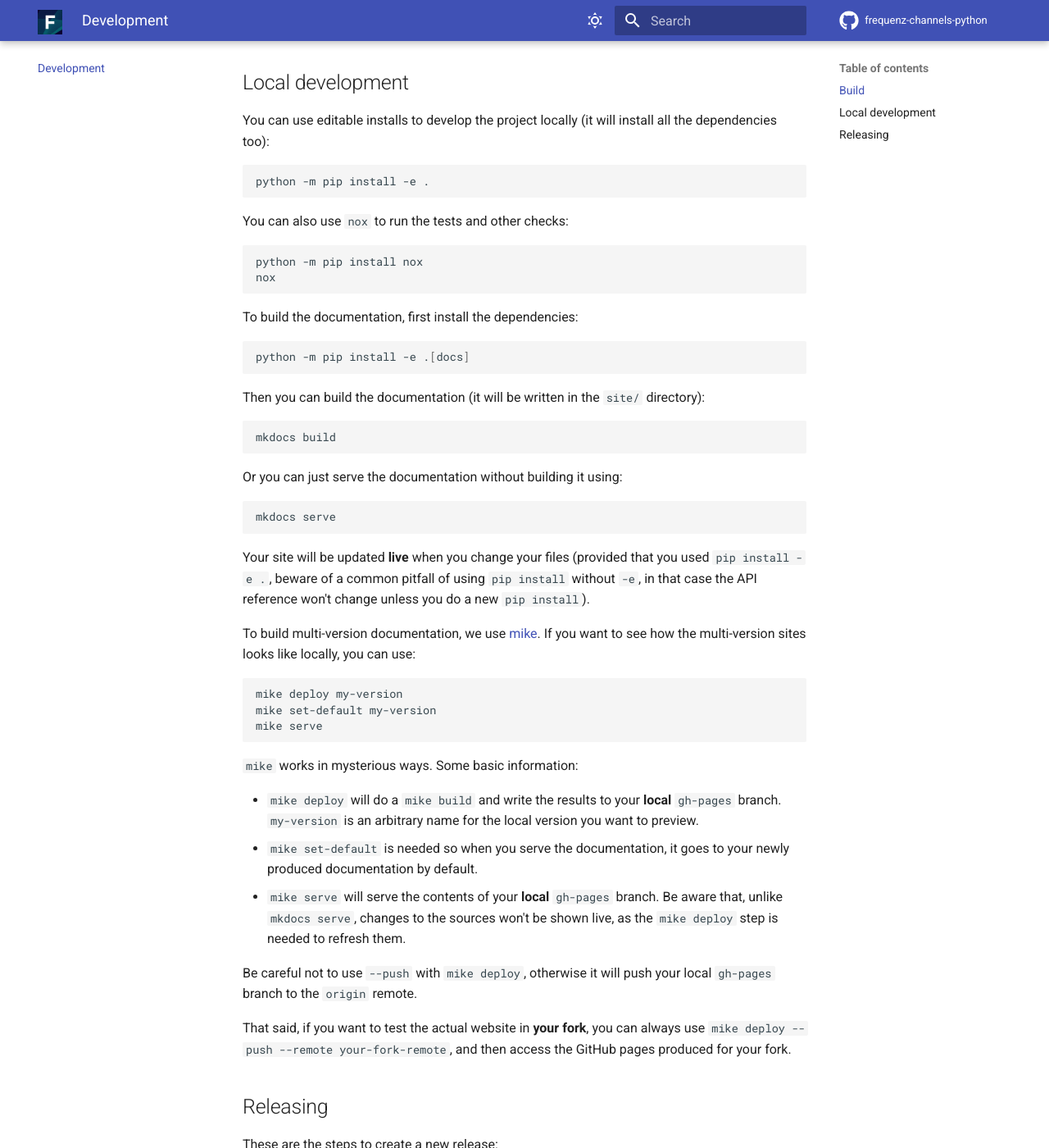
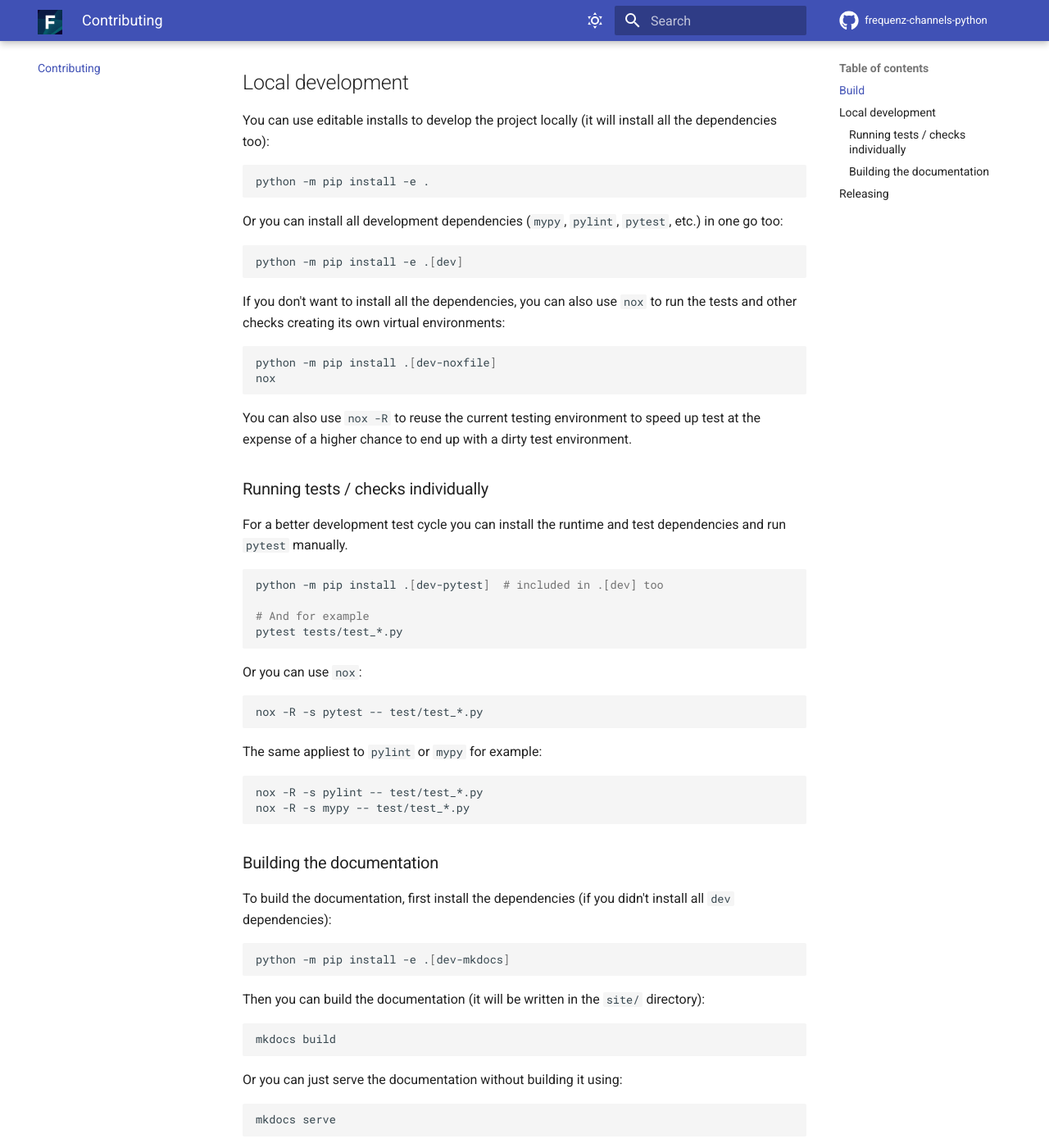
Before and after one commit to frequenz-floss/frequenz-channels-python, an MkDocs documentation site: the page built from docs/CONTRIBUTING.md, in a window 1280 px wide and 1400 px high, scrolled down 338 px. Shown: the whole window at 82% size. Built offline with MkDocs 1.6.1 and Material for MkDocs 9.7.7, drawn with Linux system fonts in a browser that asks for light colours; comment, search, counter and statistics services are not loaded; the version menu is left out; some of the changed text lies outside the part shown.

Commit message:
Migrate to use repo-config
Now this project uses repo-config:
https://github.com/frequenz-floss/frequenz-repo-config-python

The files were updated by generating the project using the cookiecutter
template.

Some dependencies needed to be upgraded as part of the process. Now all
dependencies are pinned and kept at the pyproject.toml file.

Signed-off-by: Leandro Lucarella <luca-frequenz@llucax.com>

````diff
--- a/CONTRIBUTING.md
+++ b/CONTRIBUTING.md
@@ -1,5 +1,4 @@
-# Contributing to `frequenz-channels`
-
+# Contributing to Frequenz channels
 
 ## Build
 
@@ -19,17 +18,55 @@
 python -m pip install -e .
 ```
 
-You can also use `nox` to run the tests and other checks:
+Or you can install all development dependencies (`mypy`, `pylint`, `pytest`,
+etc.) in one go too:
+```sh
+python -m pip install -e .[dev]
+```
+
+If you don't want to install all the dependencies, you can also use `nox` to
+run the tests and other checks creating its own virtual environments:
 
 ```sh
-python -m pip install nox
+python -m pip install .[dev-noxfile]
 nox
 ```
 
-To build the documentation, first install the dependencies:
+You can also use `nox -R` to reuse the current testing environment to speed up
+test at the expense of a higher chance to end up with a dirty test environment.
+
+### Running tests / checks individually
+
+For a better development test cycle you can install the runtime and test
+dependencies and run `pytest` manually.
 
 ```sh
-python -m pip install -e .[docs]
+python -m pip install .[dev-pytest]  # included in .[dev] too
+
+# And for example
+pytest tests/test_*.py
+```
+
+Or you can use `nox`:
+
+```sh
+nox -R -s pytest -- test/test_*.py
+```
+
+The same appliest to `pylint` or `mypy` for example:
+
+```sh
+nox -R -s pylint -- test/test_*.py
+nox -R -s mypy -- test/test_*.py
+```
+
+### Building the documentation
+
+To build the documentation, first install the dependencies (if you didn't
+install all `dev` dependencies):
+
+```sh
+python -m pip install -e .[dev-mkdocs]
 ```
 
 Then you can build the documentation (it will be written in the `site/`
--- a/docs/SUMMARY.md
+++ b/docs/SUMMARY.md
@@ -1,3 +1,3 @@
 * [Home](index.md)
 * [API Reference](reference/)
-* [Development](CONTRIBUTING.md)
+* [Contributing](CONTRIBUTING.md)
--- a/mkdocs.yml
+++ b/mkdocs.yml
@@ -2,13 +2,14 @@
 # For details see: https://www.mkdocs.org/user-guide/configuration/
 
 # Project information
-site_name: Frequenz's channels for Python
-site_description: Frequenz's channels implementation for Python.
-site_author: Frequenz Energy-as-a-Service GmbH
-copyright: Frequenz Energy-as-a-Service GmbH
+site_name: "Frequenz channels"
+site_description: "Channel implementations for Python"
+site_author: "Frequenz Energy-as-a-Service GmbH"
+copyright: "Copyright © 2022 Frequenz Energy-as-a-Service GmbH"
 repo_name: "frequenz-channels-python"
 repo_url: "https://github.com/frequenz-floss/frequenz-channels-python"
 edit_uri: "edit/v0.x.x/docs/"
+strict: true  # Treat warnings as errors
 
 # Build directories
 theme:
@@ -88,7 +89,7 @@
       handlers:
         python:
           options:
-            paths: [src]
+            paths: ["src"]
             docstring_section_style: spacy
             merge_init_into_class: false
             show_category_heading: true
@@ -102,6 +103,6 @@
 
 # Preview controls
 watch:
-  - src
+  - "src"
   - README.md
   - CONTRIBUTING.md
````
Also changed, not shown: other parts of CONTRIBUTING.md (+7 -8 lines), README.md (+4 -3 lines), RELEASE_NOTES.md (+1 -1 lines), docs/mkdocstrings_autoapi.py (+4 -56 lines), noxfile.py (+4 -106 lines), pyproject.toml (+65 -20 lines), .cookiecutter-replay.json (added), .github/RELEASE_NOTES.template.md, docs/overrides/main.html (line endings or trailing spaces), 7 other files.
